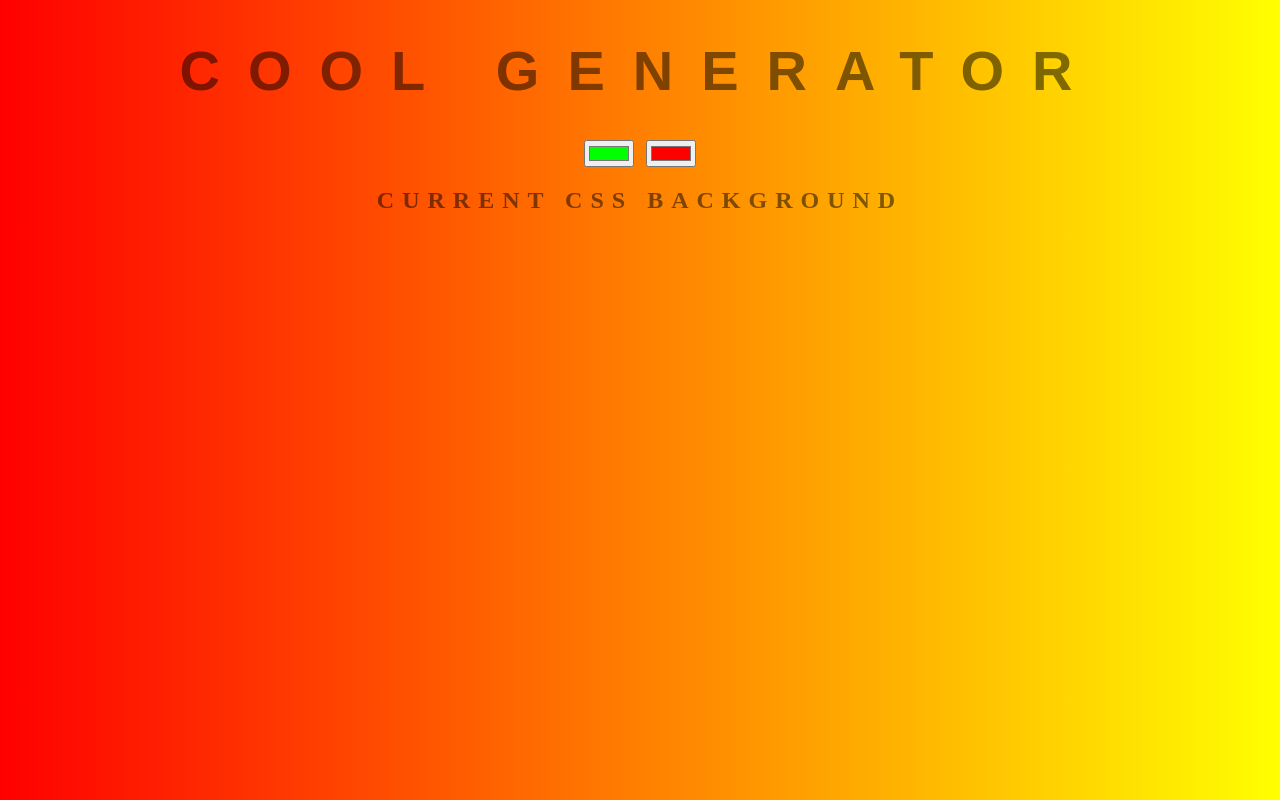
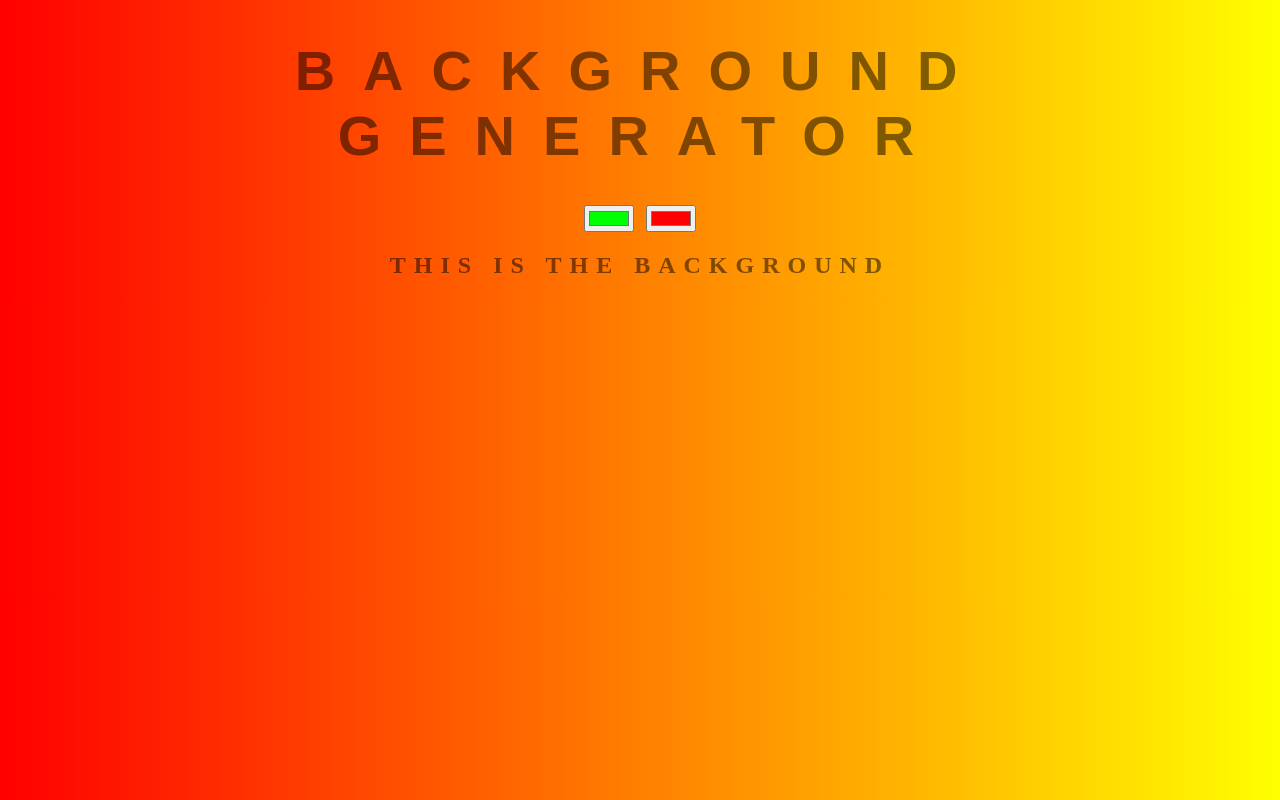
Before and after one commit to gisellerx/background-generator, a plain HTML site: page index.html in a window 1280 px wide. Drawn offline with Linux system fonts and the light colour scheme.

Commit message:
reverting back to old title

```diff
--- a/index.html
+++ b/index.html
@@ -7,10 +7,10 @@
 	<link rel="stylesheet" type="text/css" href="style.css">
 </head>
 <body id="gradient">
-	<h1>COOL Generator</h1>
+	<h1>Background Generator</h1>
 	<input class="color1" type="color" name="color1" value="#00ff00">
 	<input class="color2" type="color" name="color2" value="#ff0000">
-	<h2>Current CSS Background</h2>
+	<h2>This is the background</h2>
 	<h3></h3>
 	<script type="text/javascript" src="script.js"></script>
 </body>
```
